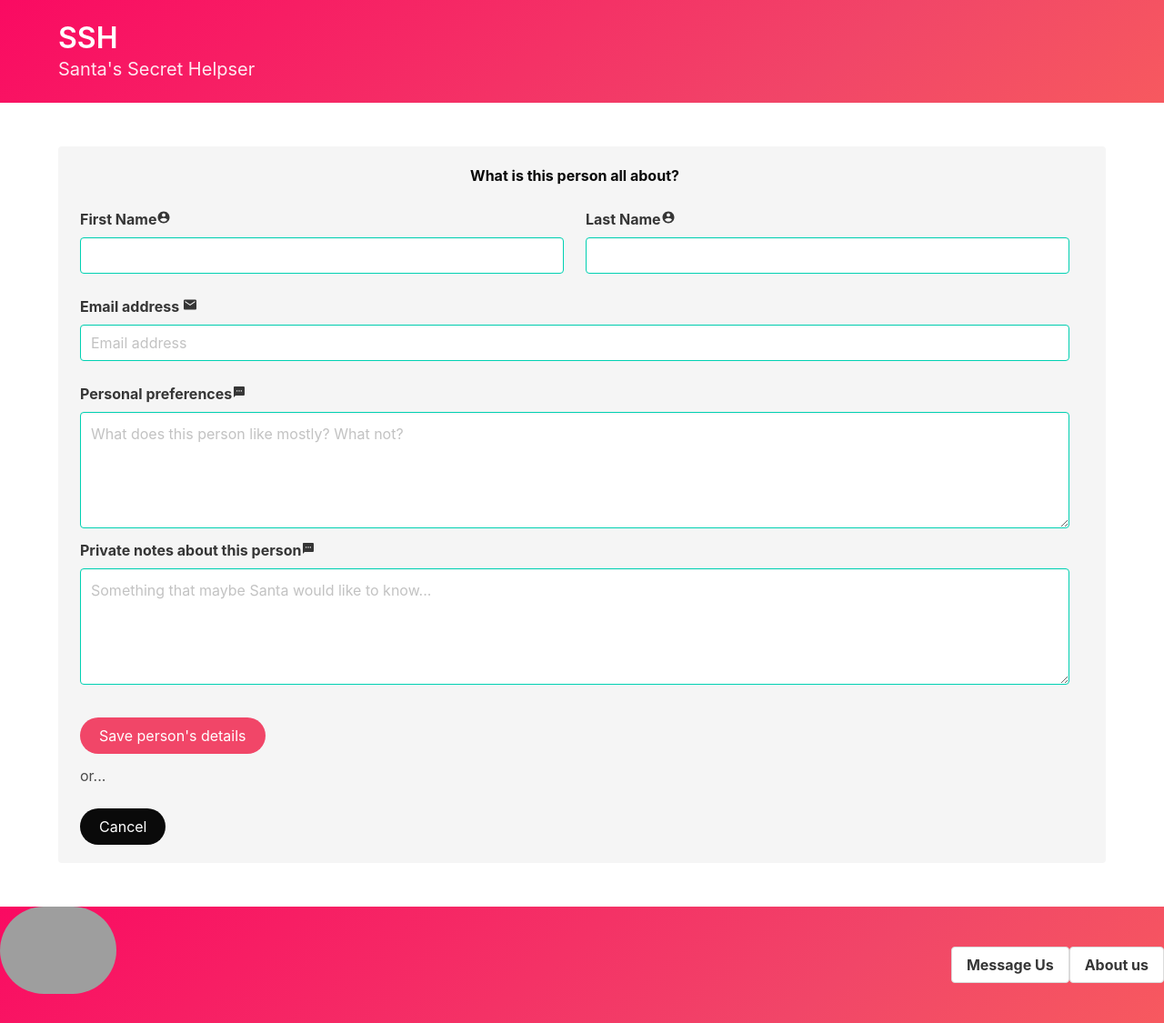
After one commit to vladolaru/bei-ssh-cosmin, a PHP site: page /view/addedit.php in a window 1280 px wide. The commit adds this page. Shown: the whole page at 91% size. Run offline with PHP 8.4, Linux system fonts and the light colour scheme; some libraries are stand-ins or nearby versions; grey boxes are pictures that could not be loaded.

Commit message:
added addedit form

```diff
--- /dev/null
+++ b/view/addedit.php
@@ -0,0 +1,82 @@
+<?php include_once 'header.php'; ?>
+
+<html>
+<body>
+
+
+<section class="section">
+	<div class="container">
+		<div class="notification">
+
+			<p class="has-text-black has-text-centered"><strong>What is this person all about?</strong></p>
+			<br>
+
+
+			<div class="columns">
+				<div class="column is-half">
+					<label class="label">First Name<ion-icon name="contact"></ion-icon></label>
+					<div class="control ">
+						<input class="input is-primary" type="email" value="">
+					</div>
+				</div>
+
+				<div class="column is-half">
+					<label class="label">Last Name<ion-icon name="contact"></ion-icon></label>
+					<div class="control ">
+						<input class="input is-primary" type="email" value="">
+					</div>
+				</div>
+			</div>
+
+
+			<label class="label">Email address <ion-icon name="mail"></ion-icon> </label>
+			<div class="control ">
+				<input class="input is-primary" type="email" placeholder="Email address" value="">
+			</div>
+
+
+			<div class="field">
+				<br>
+				<label class="label">Personal preferences<ion-icon name="text"></ion-icon> </label>
+				<div class="field">
+					<div class="control">
+						<textarea class="textarea is-primary" type="text" placeholder="What does this person like mostly? What not?"></textarea>
+					</div>
+				</div>
+
+				<label class="label">Private notes about this person<ion-icon name="text"></ion-icon> </label>
+				<div class="field">
+					<div class="control">
+						<textarea class="textarea is-primary" type="text" placeholder="Something that maybe Santa would like to know..."></textarea>
+					</div>
+				</div>
+
+					<div class="field is-grouped">
+						<div class="control">
+							<br>
+							<button class="button is-danger is-rounded">Save person's details</button>
+						</div>
+					</div>
+			</div>
+
+			<div class="level">
+				<div class="container">
+					<p>or...</p>
+					<br>
+					<div class="container has-text-center">
+						<a class="button is-rounded is-black" href="http://pixy.local/ssh/view/login.php">Cancel</a>
+					</div>
+
+				</div>
+			</div>
+
+
+		</div>
+	</div>
+</section>
+
+
+</body>
+</html>
+
+<?php include_once 'footer.php'; ?>
```
Also changed, not shown: view/reset.php (line endings or trailing spaces).
